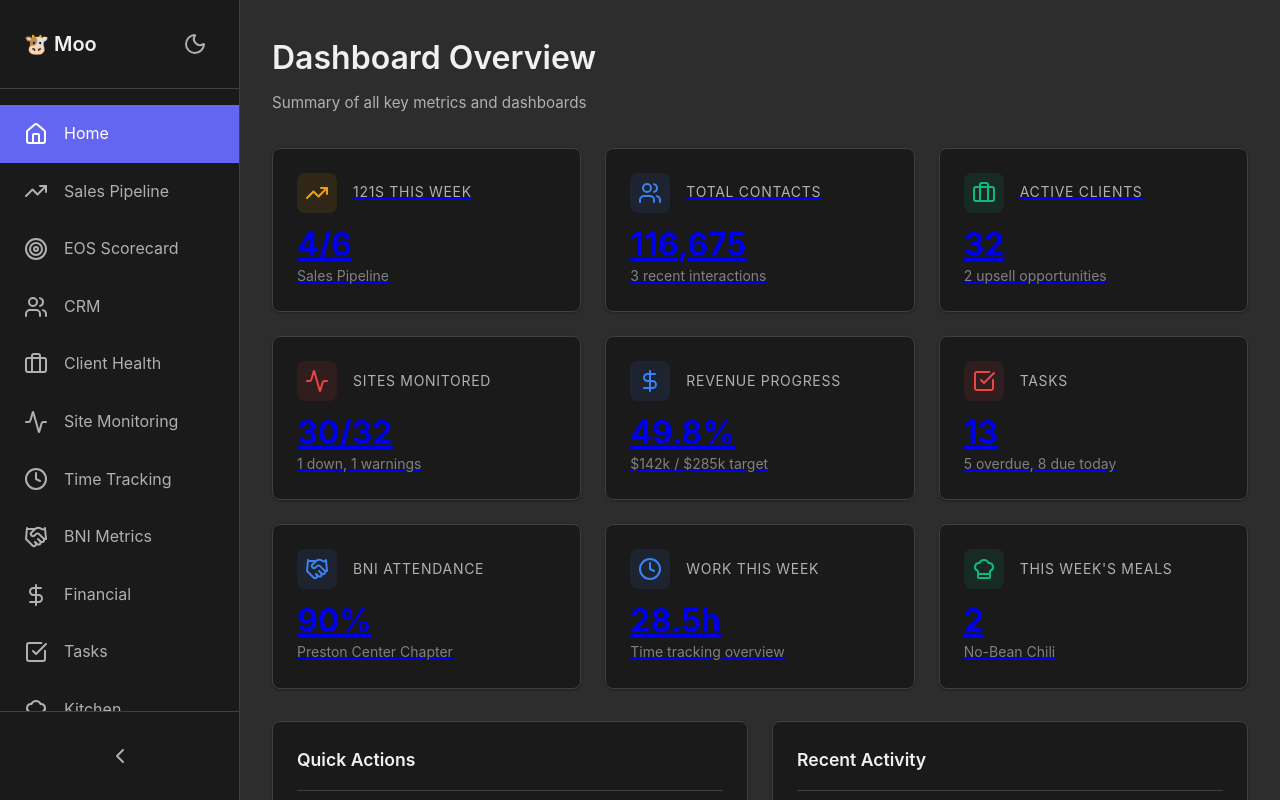
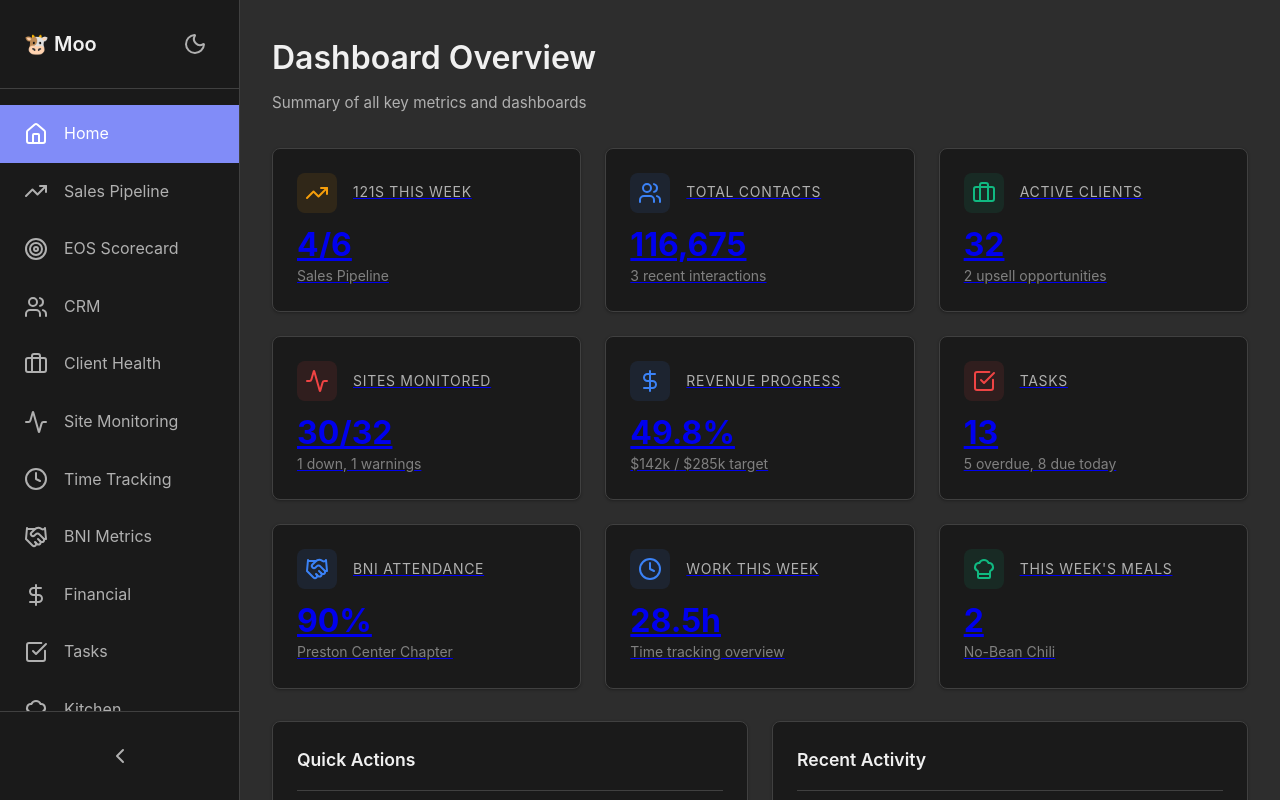
Before and after one commit to purplecowbrands/moo-dashboards, a plain HTML site: page index.html in a window 1280 px wide. Both pictures are taken after a click on the button 195 px from the left and 44 px from the top of the page. Shown: the top 800 px of the page. Drawn offline with nearby package versions, Linux system fonts and the light colour scheme; files whose address does not match are found by name.

Commit message:
Fix: Add dark mode accent color overrides
- Added --accent and --accent-hover to [data-theme='dark']
- Improves button/link visibility in dark mode
- QA tested and verified

```diff
--- a/css/styles.css
+++ b/css/styles.css
@@ -42,6 +42,8 @@
     --text-tertiary: #808080;
     --border: #404040;
     --shadow: rgba(0, 0, 0, 0.3);
+    --accent: #818cf8;
+    --accent-hover: #6366f1;
 }
 
 /* ===== Reset & Base ===== */
```
